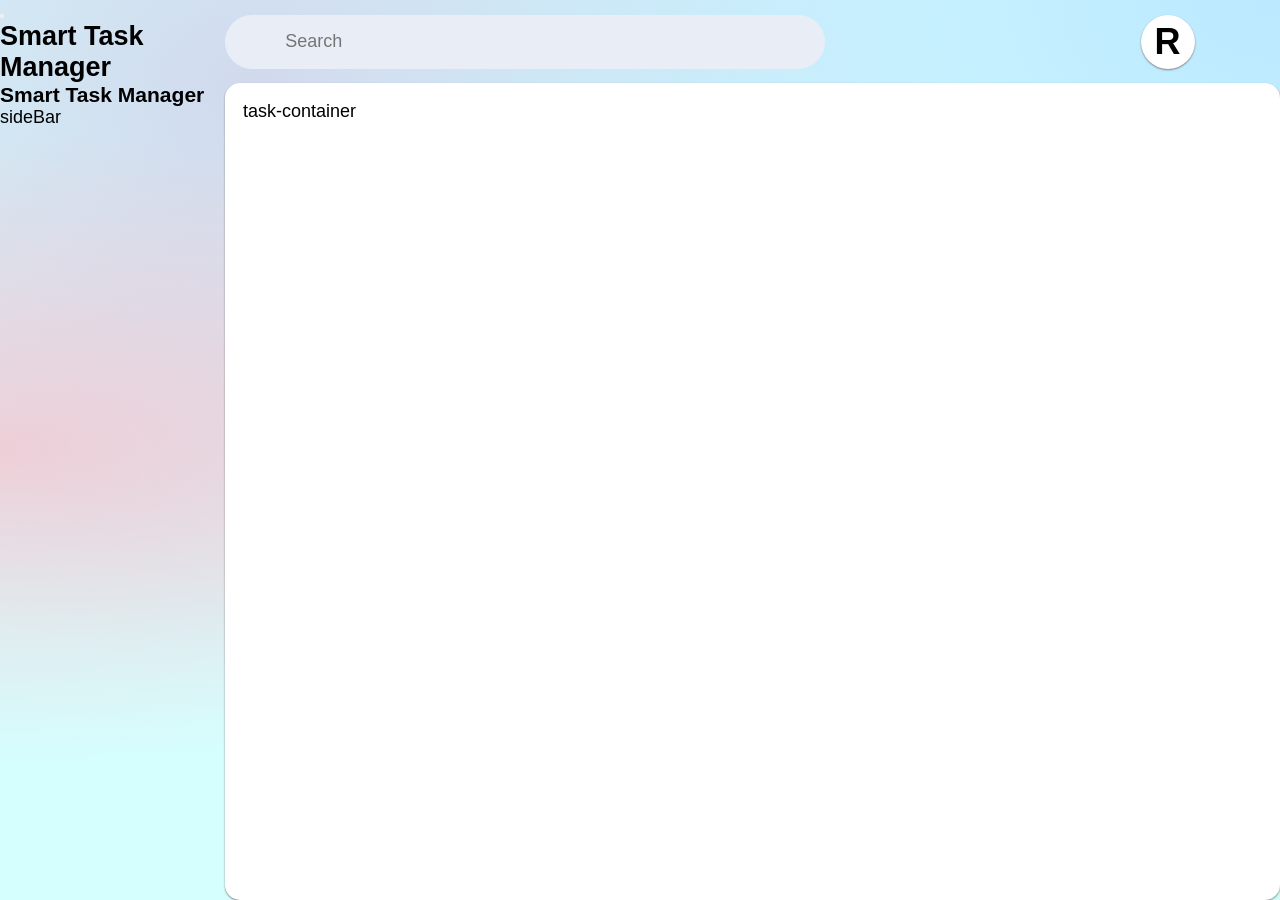
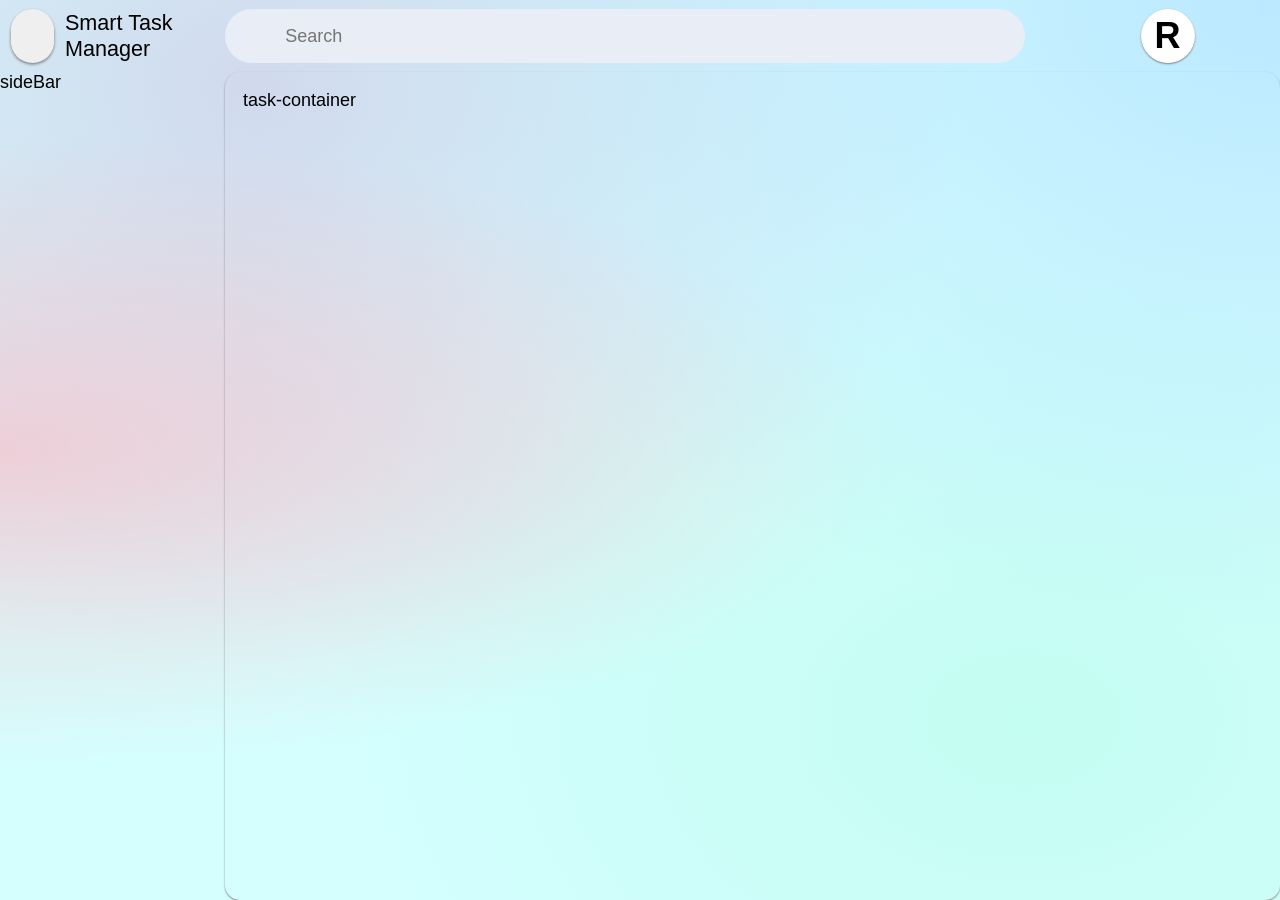

feat: add responsive mobile sidebar with smooth slide animation and toggle functionality

--- a/style.css
+++ b/style.css
@@ -48,7 +48,7 @@ body {
         radial-gradient(at 20% 10%, #cdb4db80 0px, transparent 50%);
 }
 
-.app-logo-text {
+.app-logo-text-header {
     grid-area: logo-text;
     display: flex;
     flex-direction: row;
@@ -58,12 +58,14 @@ body {
     padding-left: var(--common-padding);
 }
 
-.app-text {
+.app-text-header,
+.app-text-aside {
     font-size: 1.2rem;
     font-weight: 400;
 }
 
-.app-logo {
+.app-logo-header,
+.app-logo-aside {
     border-radius: var(--radius-round);
     background-image: url('assets/task-manager-light.ico');
     background-size: 100% 100%;
@@ -72,6 +74,8 @@ body {
     aspect-ratio: 1 / 1;
     transform: scale(1.5);
     box-shadow: var(--box-shadow);
+    border: none;
+    pointer-events: none;
 }
 
 .app-search-bar {
@@ -80,7 +84,6 @@ body {
     align-items: center;
     justify-content: flex-start;
     margin: var(--border-margin);
-    position: relative;
 }
 
 .search-container,
@@ -95,7 +98,7 @@ body {
     background-color: var(--inactive-bg-color);
     border-radius: var(--radius-round);
     width: 100%;
-    max-width: 600px;
+    max-width: 800px;
 }
 
 .search-container:focus-within {
@@ -157,17 +160,18 @@ body {
     font-weight: 600;
 }
 
-.app-username {
-    background-color: white;
-}
-
 .app-sidebar {
     grid-area: sidebar;
+    position: static;
+}
+
+.app-logo-text-aside {
+    display: none;
 }
 
 .app-task-container {
     grid-area: task-main;
-    background-color: var(--inner-bg-color);
+    background-color: transparent;
     border-radius: var(--radius-mid);
     overflow-y: auto;
     box-shadow: var(--box-shadow);
@@ -176,4 +180,61 @@ body {
 
 .app-footer {
     grid-area: footer;
+}
+
+@media screen and (max-width:481px) {
+    .app-task-manager {
+        display: grid;
+        grid-template-columns: 4rem 1fr 4rem;
+        grid-template-rows: auto 1fr auto;
+        grid-template-areas:
+            "logo-text search profile"
+            "task-main task-main task-main"
+            "footer footer footer";
+    }
+
+    .app-logo-text-aside {
+        grid-area: logo-text;
+        display: flex;
+        flex-direction: row;
+        align-items: center;
+        justify-content: flex-start;
+        gap: var(--common-padding);
+        padding: var(--common-padding);
+    }
+
+    .app-logo-header {
+        background-image: url('assets/menu.ico');
+        border-radius: 0px;
+        background-color: transparent;
+        box-shadow: none;
+        height: 1rem;
+        width: 1rem;
+        pointer-events: auto;
+        z-index: 1;
+    }
+
+    .app-logo-header.no-bg {
+        background-image: none !important;
+    }
+
+    .app-text-header {
+        display: none;
+    }
+
+    .app-sidebar {
+        position: fixed;
+        height: 100dvh;
+        width: 80dvw;
+        inset: unset;
+        border: none;
+        background: rgba(213, 255, 255, .9);
+        transform: translateX(-100%);
+        transition: transform .3s cubic-bezier(.25, .8, .25, 1), opacity .3s ease;
+        will-change: transform;
+    }
+
+    .app-sidebar.open {
+        transform: translateX(0%);
+    }
 }
